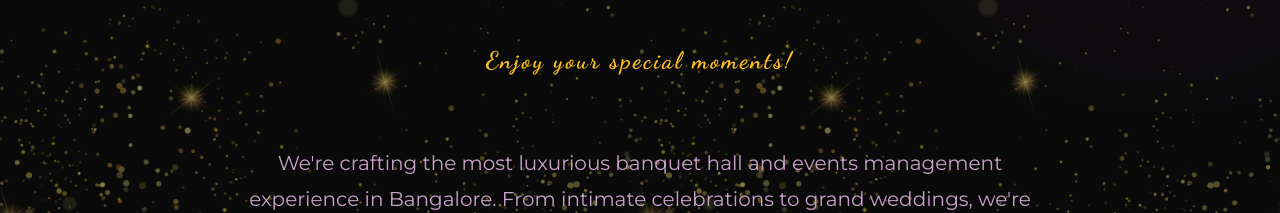
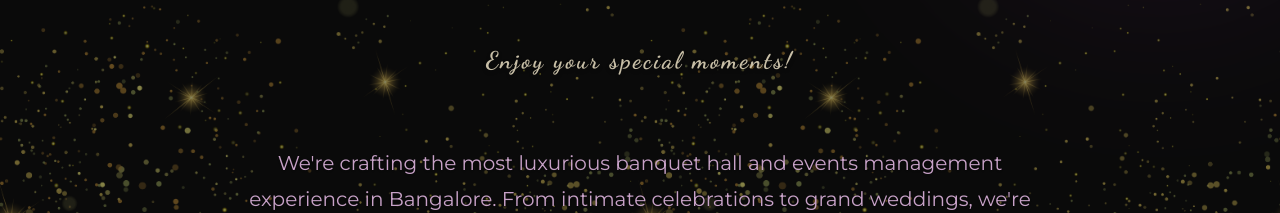
Before and after one commit to yablokolabs/luxoria-events, a website built with Vite: page index.html in a window 1280 px wide. Shown: the part 587-800 px from the top of the page. Built offline with nearby package versions, Linux system fonts and the light colour scheme.

Commit message:
change the color

```diff
--- a/src/style.css
+++ b/src/style.css
@@ -159,7 +159,7 @@ h1, h2, h3, h4 {
 .tagline {
   font-family: 'Dancing Script', cursive;
   font-size: 1.5rem;
-  color: #fbbf24;
+  color: #c8bfa7;
   font-weight: 600;
   letter-spacing: 0.1em;
   margin-top: 0.5rem;
```
